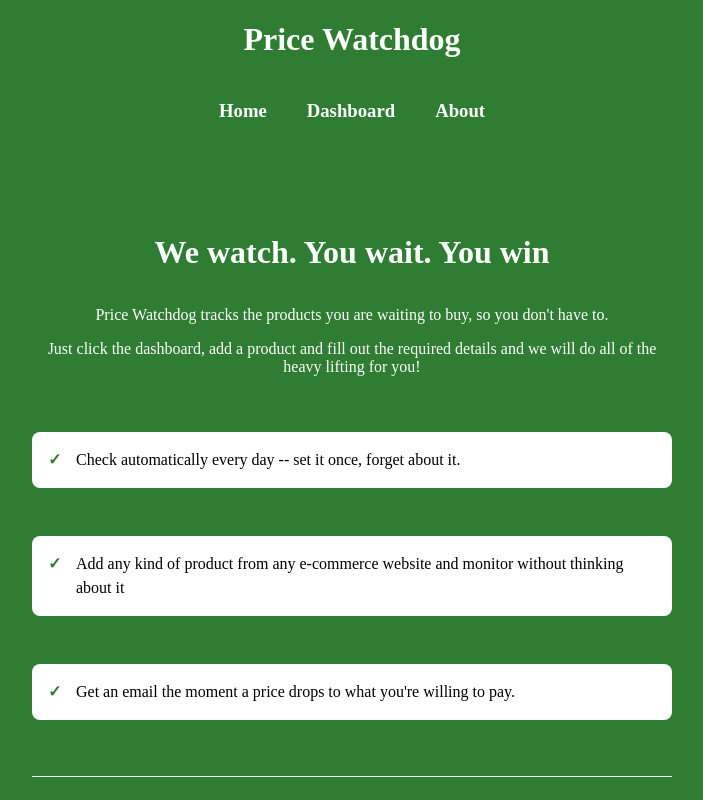
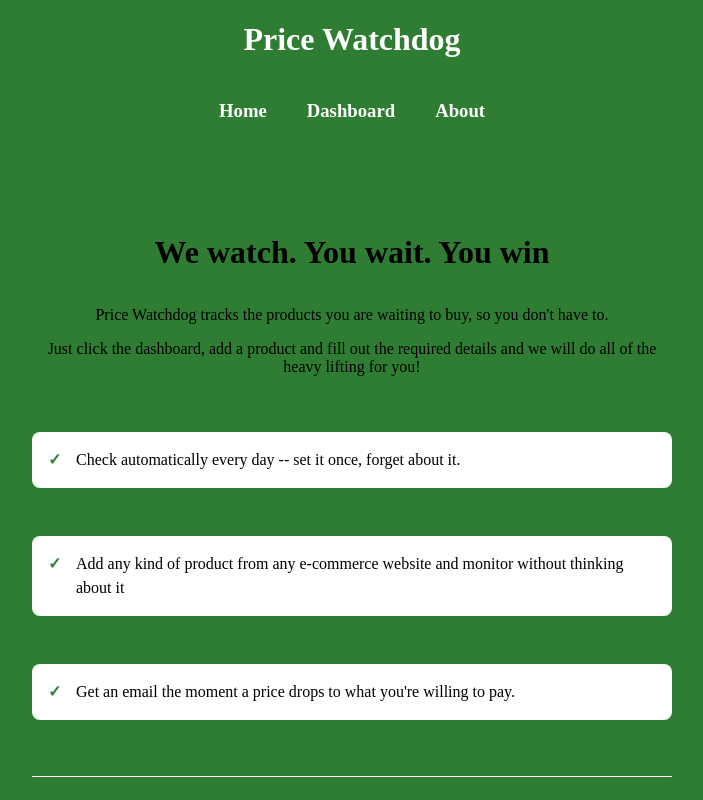
Before and after one commit to launchabi/Price-Watchdog, a React (Vite) app in the folder price-watchdog/: page / in a window 1280 px wide. Shown: the top 800 px of the page, without its empty margins (288-991 px from the left). Built offline with nearby package versions, Linux system fonts and the light colour scheme.

Commit message:
changed text color attribute

```diff
--- a/price-watchdog/src/styling/Home.css
+++ b/price-watchdog/src/styling/Home.css
@@ -3,7 +3,7 @@
   margin: 0 auto;
   padding: 4rem 1.5rem;
   text-align: center;
-  text-color: black;
+  color: black;
 }
 
 .home > h2 {
```
